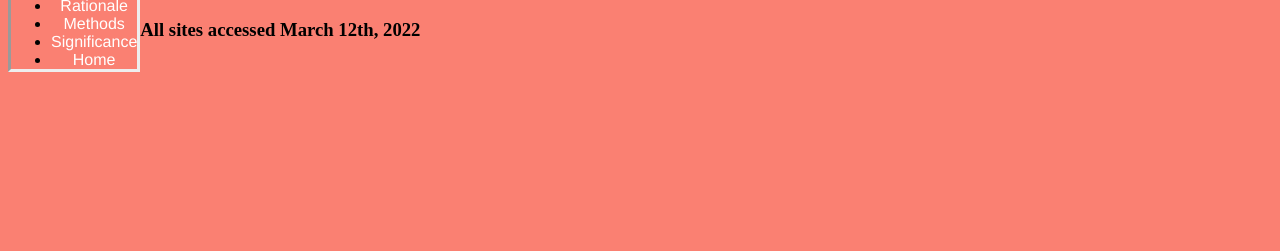
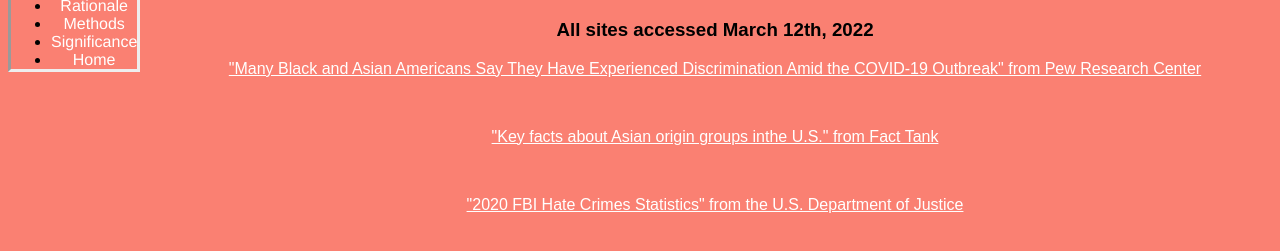
Before and after one commit to taishi43/researchproject, a plain HTML site: page references.html in a window 1280 px wide. Shown: the part 61-312 px from the top of the page. Drawn offline with Linux system fonts and the light colour scheme.

Commit message:
Update references.html

```diff
--- a/references.html
+++ b/references.html
@@ -43,6 +43,15 @@
   margin-left: 150px;
 
 }
+
+	  h3 {
+		  text-align: center;
+		  font-family: arial, sans-serif;
+		  margin-left: 150px;
+	  }
+	  #introduction a {
+	  color: white;
+	  }
   </style>
   <body>
     <ul>
@@ -55,10 +64,10 @@
     <h1>References</h1>
     <div id="introduction">
 	    <h3>All sites accessed March 12th, 2022</h3>
-      <p><a href=https://www.pewsocialtrends.org/wp-content/uploads/sites/3/2020/07/PSDT_07.01.20_racism.covid_Full.Report.pdf></a></p>
+      <p><a href="https://www.pewsocialtrends.org/wp-content/uploads/sites/3/2020/07/PSDT_07.01.20_racism.covid_Full.Report.pdf">"Many Black and Asian Americans Say They Have Experienced Discrimination Amid the COVID-19 Outbreak" from Pew Research Center</a></p>
 	    <br>
-	    <p><a href=https://www.immigrationresearch.org/system/files/Asian%20Americans%20and%20their%20origins_%20Key%20facts%20_%20Pew%20Research%20Center.pdf></a></p>
+	    <p><a href="https://www.immigrationresearch.org/system/files/Asian%20Americans%20and%20their%20origins_%20Key%20facts%20_%20Pew%20Research%20Center.pdf">"Key facts about Asian origin groups inthe U.S." from Fact Tank</a></p>
 	    <br>
-	    <p><a href=https://www.justice.gov/crs/highlights/2020-hate-crimes-statistics></a></p>
+	    <p><a href="https://www.justice.gov/crs/highlights/2020-hate-crimes-statistics">"2020 FBI Hate Crimes Statistics" from the U.S. Department of Justice</a></p>
   </body>
 </html>
```
